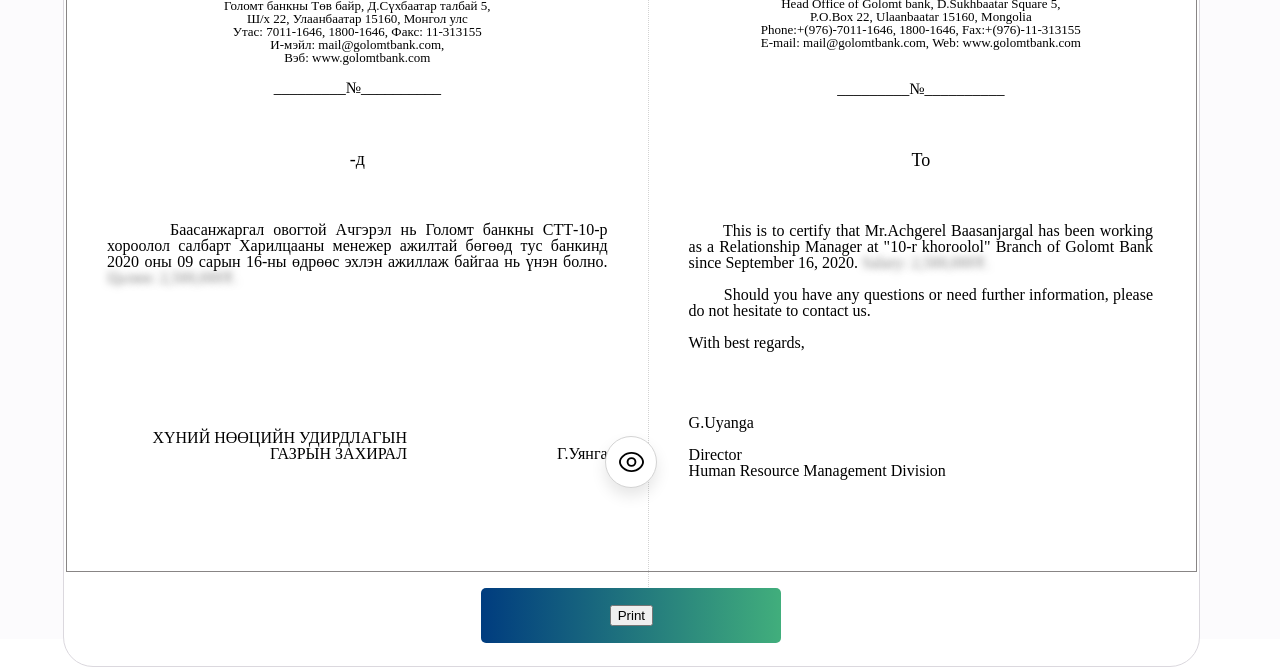
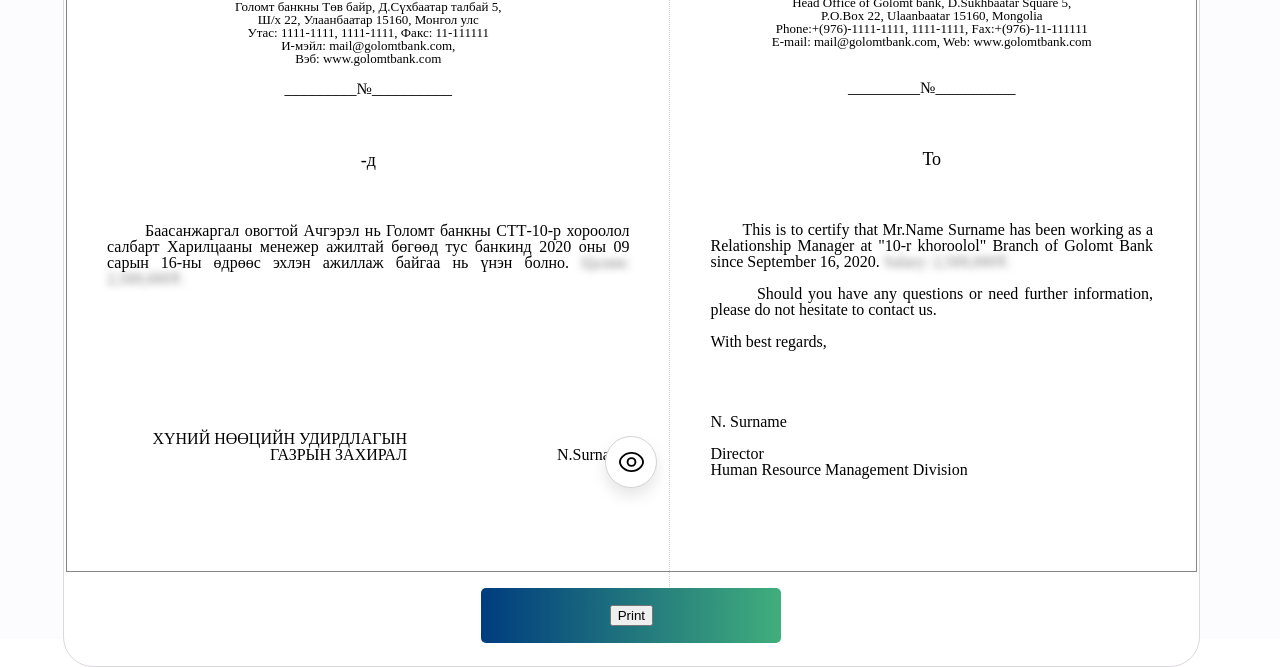
Before and after one commit to norbu35/employee-self-service-kiosk, a website: page print.html in a window 1280 px wide. Shown: the part 162-829 px from the top of the page. Drawn offline with nearby package versions, Linux system fonts and the light colour scheme.

Commit message:
Update print.html

```diff
--- a/print.html
+++ b/print.html
@@ -50,7 +50,7 @@
                 </div>
                 <p>Голомт банкны Төв байр, Д.Сүхбаатар талбай 5,</p>
                 <p>Ш/х 22, Улаанбаатар 15160, Монгол улс</p>
-                <p>Утас: 7011-1646, 1800-1646, Факс: 11-313155</p>
+                <p>Утас: 1111-1111, 1111-1111, Факс: 11-111111</p>
                 <p>И-мэйл: mail@golomtbank.com,</p>
                 <p>Вэб: www.golomtbank.com</p>
                 <div style="text-align: center; margin: 1em">
@@ -75,7 +75,7 @@
                     ХҮНИЙ НӨӨЦИЙН УДИРДЛАГЫН ГАЗРЫН ЗАХИРАЛ
                   </div>
                   <span style="width: 150px"></span>
-                  <div style="align-self: flex-end">Г.Уянга</div>
+                  <div style="align-self: flex-end">N.Surname</div>
                 </div>
               </div>
               <div class="container__cont">
@@ -84,7 +84,7 @@
                 </div>
                 <p>Head Office of Golomt bank, D.Sukhbaatar Square 5,</p>
                 <p>P.O.Box 22, Ulaanbaatar 15160, Mongolia</p>
-                <p>Phone:+(976)-7011-1646, 1800-1646, Fax:+(976)-11-313155</p>
+                <p>Phone:+(976)-1111-1111, 1111-1111, Fax:+(976)-11-111111</p>
                 <p>E-mail: mail@golomtbank.com, Web: www.golomtbank.com</p>
                 <div style="text-align: center; margin: 2em 1em">
                   _________№__________
@@ -94,7 +94,7 @@
                 </h1>
                 <div style="text-align: justify">
                   &nbsp; &nbsp; &nbsp; &nbsp;This is to certify that Mr.<span
-                    >Achgerel Baasanjargal</span
+                    >Name Surname</span
                   >
                   has been working as a Relationship Manager at "10-r khoroolol"
                   Branch of Golomt Bank since September 16, 2020.<span
@@ -111,7 +111,7 @@
                 </div>
                 <div class="container__cont__dir">
                   <div>
-                    <div style="margin-bottom: 1em">G.Uyanga</div>
+                    <div style="margin-bottom: 1em">N. Surname</div>
                     <div>Director</div>
                     <span style="width: 150px"></span>
                     <div>Human Resource Management Division</div>
```
